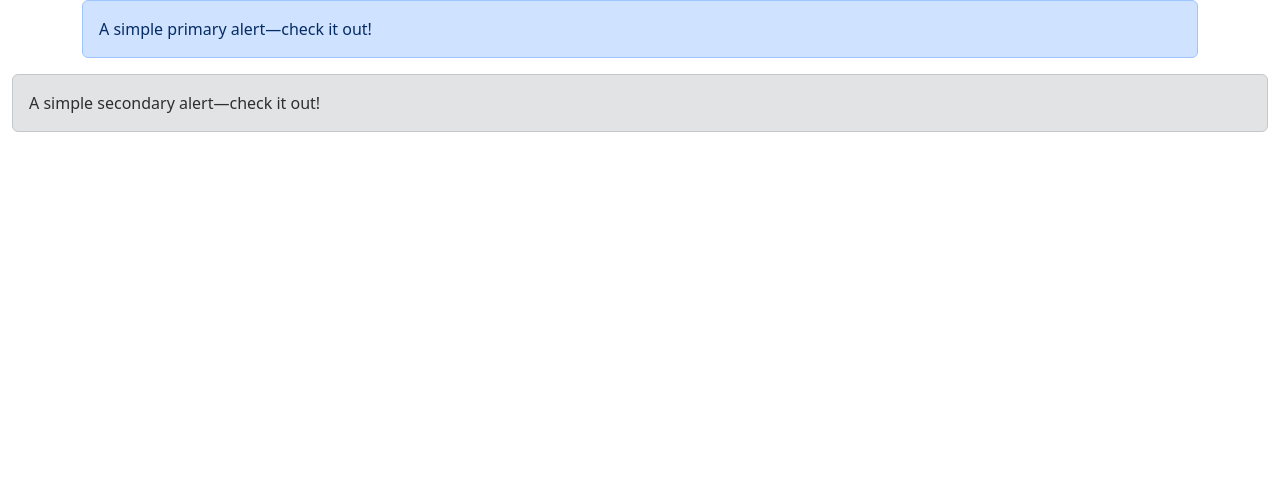
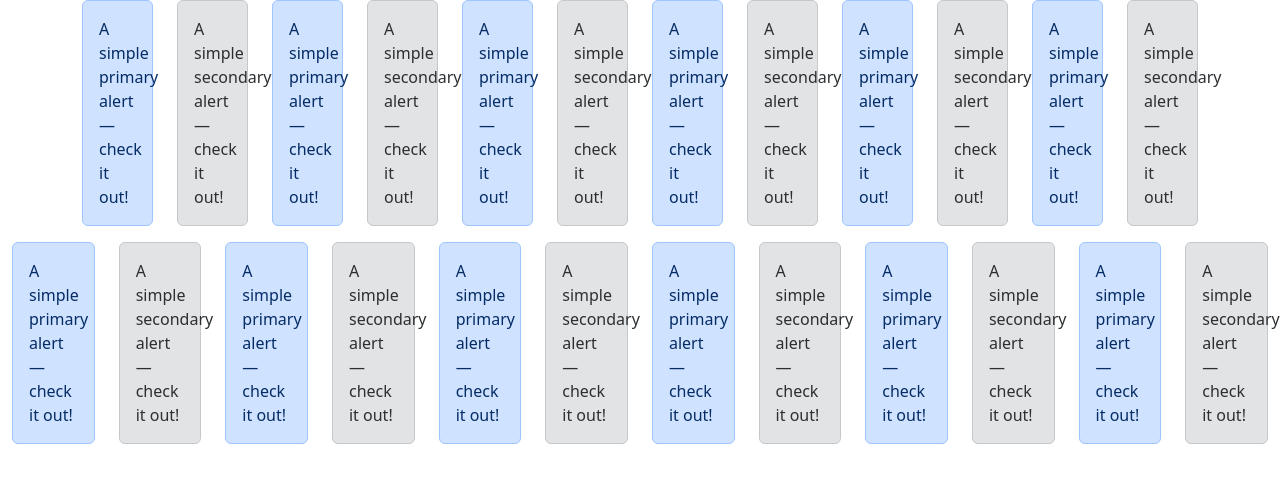
Before and after one commit to EversonMagalhaes/django_ecommerce, a Django app: page /bootstrap/ in a window 1280 px wide. Shown: the top 483 px of the page. Run offline with Django 5.2, Linux system fonts and the light colour scheme; parts of the project's set-up code (start-up, migrations or seed data) failed here and were passed over; some libraries are stand-ins or nearby versions.

Commit message:
Exemplos de como trabalhar com linhas e colunas no bootstrap
Exemplos de:
class='container' - class='container-fluid'- class=row - class="col-1" class="alert alert-primary" role="alert"

```diff
--- a/src/template/bootstrap/example.html
+++ b/src/template/bootstrap/example.html
@@ -11,17 +11,139 @@
         <!-- Bootstrap CSS versão atualizada-->
         <link href="https://cdn.jsdelivr.net/npm/bootstrap@5.3.3/dist/css/bootstrap.min.css" rel="stylesheet" integrity="sha384-QWTKZyjpPEjISv5WaRU9OFeRpok6YctnYmDr5pNlyT2bRjXh0JMhjY6hW+ALEwIH" crossorigin="anonymous">
 
-        <title>Hello, world!</title>
+        <title>Bootstrap example</title>
     </head>
     <body>
         <div class='container'>
-            <div class="alert alert-primary" role="alert">
-                A simple primary alert—check it out!
+            <div class="row">
+
+                <div class="col-1">
+                    <div class="alert alert-primary" role="alert">
+                        A simple primary alert—check it out!
+                    </div>
+                </div>
+               <div class="col-1">
+                    <div class="alert alert-secondary" role="alert">
+                         A simple secondary alert—check it out!
+                    </div>
+               </div>
+               <div class="col-1">
+                    <div class="alert alert-primary" role="alert">
+                        A simple primary alert—check it out!
+                    </div>
+                </div>
+               <div class="col-1">
+                    <div class="alert alert-secondary" role="alert">
+                         A simple secondary alert—check it out!
+                    </div>
+                </div>
+                <div class="col-1">
+                    <div class="alert alert-primary" role="alert">
+                        A simple primary alert—check it out!
+                    </div>
+                </div>
+               <div class="col-1">
+                    <div class="alert alert-secondary" role="alert">
+                         A simple secondary alert—check it out!
+                    </div>
+                </div>
+                <div class="col-1">
+                    <div class="alert alert-primary" role="alert">
+                        A simple primary alert—check it out!
+                    </div>
+                </div>
+               <div class="col-1">
+                    <div class="alert alert-secondary" role="alert">
+                         A simple secondary alert—check it out!
+                    </div>
+                </div>
+                <div class="col-1">
+                    <div class="alert alert-primary" role="alert">
+                        A simple primary alert—check it out!
+                    </div>
+                </div>
+               <div class="col-1">
+                    <div class="alert alert-secondary" role="alert">
+                         A simple secondary alert—check it out!
+                    </div>
+                </div>
+                <div class="col-1">
+                    <div class="alert alert-primary" role="alert">
+                        A simple primary alert—check it out!
+                    </div>
+                </div>
+               <div class="col-1">
+                    <div class="alert alert-secondary" role="alert">
+                         A simple secondary alert—check it out!
+                    </div>
+                </div>
+
             </div>
         </div>
         <div class='container-fluid'>
-            <div class="alert alert-secondary" role="alert">
-                A simple secondary alert—check it out!
+            <div class="row">
+
+                <div class="col-1">
+                    <div class="alert alert-primary" role="alert">
+                        A simple primary alert—check it out!
+                    </div>
+                </div>
+               <div class="col-1">
+                    <div class="alert alert-secondary" role="alert">
+                         A simple secondary alert—check it out!
+                    </div>
+               </div>
+               <div class="col-1">
+                    <div class="alert alert-primary" role="alert">
+                        A simple primary alert—check it out!
+                    </div>
+                </div>
+               <div class="col-1">
+                    <div class="alert alert-secondary" role="alert">
+                         A simple secondary alert—check it out!
+                    </div>
+                </div>
+                <div class="col-1">
+                    <div class="alert alert-primary" role="alert">
+                        A simple primary alert—check it out!
+                    </div>
+                </div>
+               <div class="col-1">
+                    <div class="alert alert-secondary" role="alert">
+                         A simple secondary alert—check it out!
+                    </div>
+                </div>
+                <div class="col-1">
+                    <div class="alert alert-primary" role="alert">
+                        A simple primary alert—check it out!
+                    </div>
+                </div>
+               <div class="col-1">
+                    <div class="alert alert-secondary" role="alert">
+                         A simple secondary alert—check it out!
+                    </div>
+                </div>
+                <div class="col-1">
+                    <div class="alert alert-primary" role="alert">
+                        A simple primary alert—check it out!
+                    </div>
+                </div>
+               <div class="col-1">
+                    <div class="alert alert-secondary" role="alert">
+                         A simple secondary alert—check it out!
+                    </div>
+                </div>
+                <div class="col-1">
+                    <div class="alert alert-primary" role="alert">
+                        A simple primary alert—check it out!
+                    </div>
+                </div>
+               <div class="col-1">
+                    <div class="alert alert-secondary" role="alert">
+                         A simple secondary alert—check it out!
+                    </div>
+                </div>
+
             </div>
         </div>
 
```
